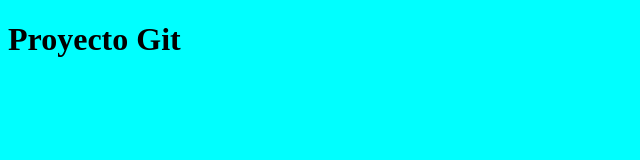
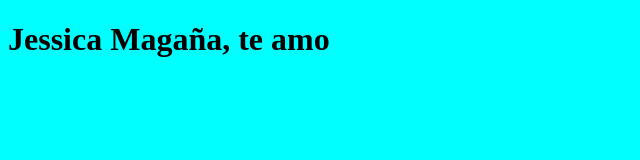
Before and after one commit to JR1234567810/RUBEN-CV, a plain HTML site: page index.html in a window 1280 px wide. Shown: the whole page, without its empty margins (0-640 px from the left). Drawn offline with Linux system fonts and the light colour scheme.

Commit message:
Update index.html

```diff
--- a/index.html
+++ b/index.html
@@ -7,7 +7,7 @@
     <link rel="stylesheet" href="estilos.css">
 </head>
 <body>
-    <h1>Proyecto Git</h1>
+    <h1>Jessica Magaña, te amo</h1>
 
 </body>
 </html>
```
